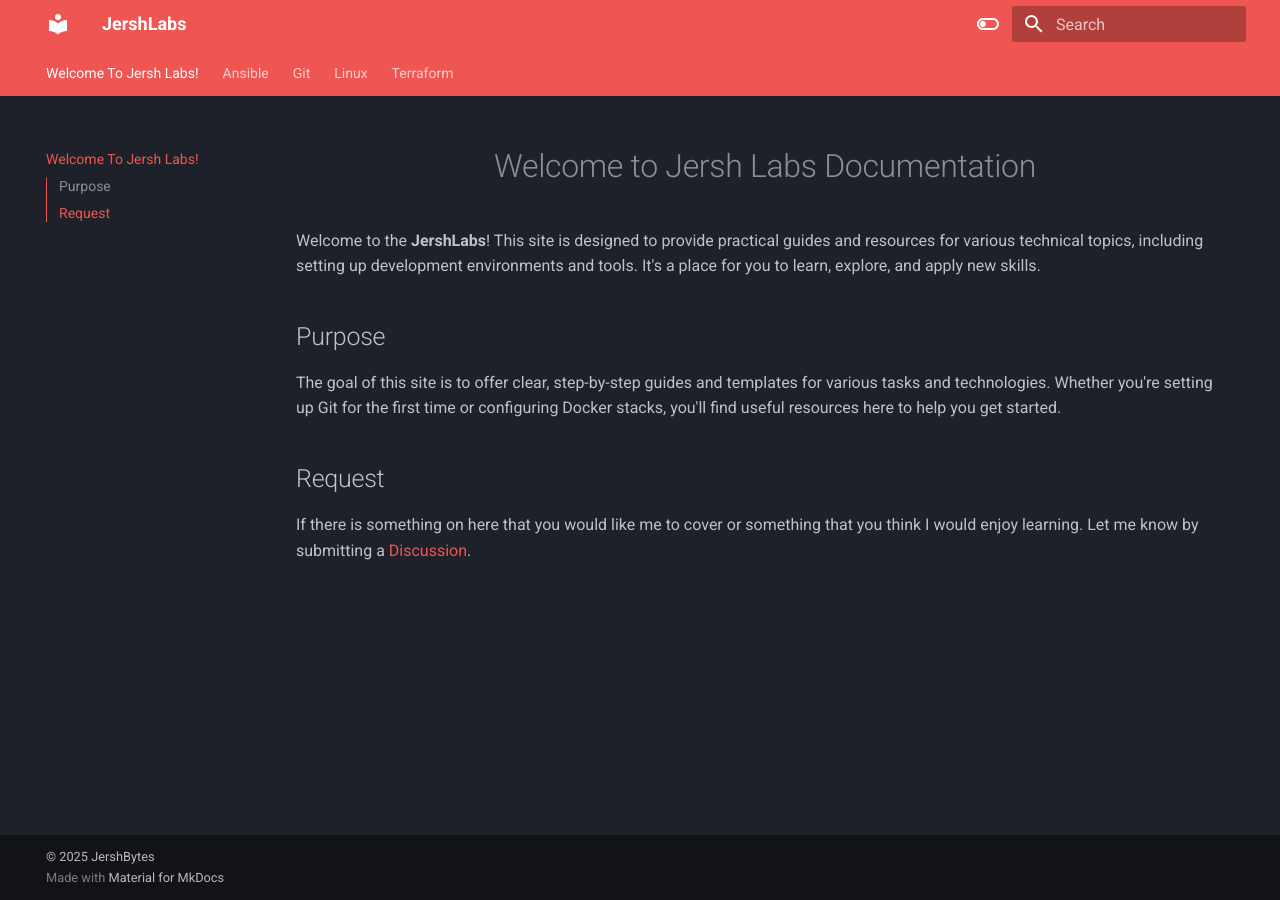
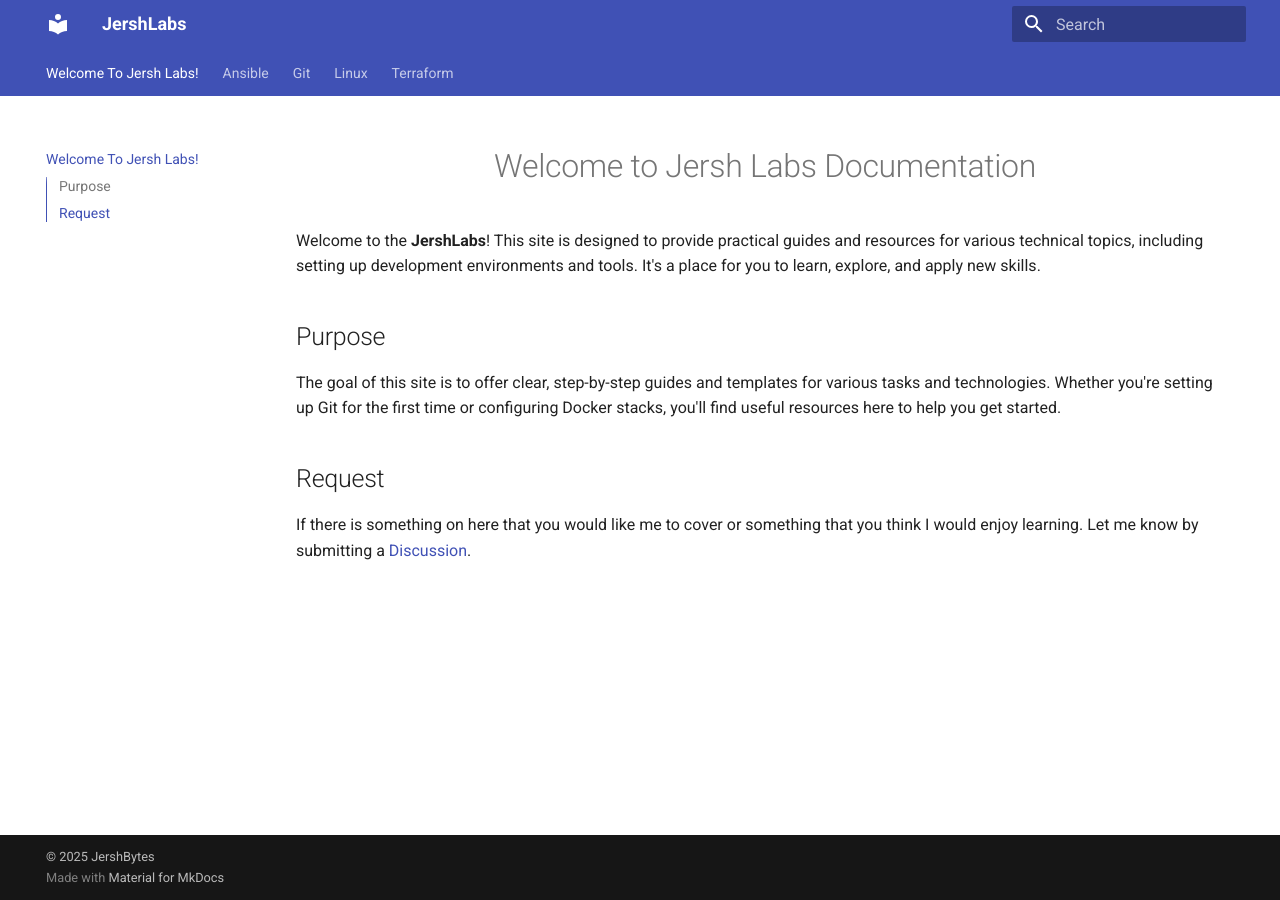
Before and after one commit to jershbytes/labDocs, an MkDocs documentation site: the page built from docs/index.md, in a window 1280 px wide. Built offline with MkDocs 1.6.1 and Material for MkDocs 9.7.7, drawn with Linux system fonts in a browser that asks for light colours.

Commit message:
Update mkdocs.yml

```diff
--- a/mkdocs.yml
+++ b/mkdocs.yml
@@ -13,19 +13,25 @@ theme:
     - content.code.annotation
     - content.code.copy
   language: en
-  palette:
-    - scheme: slate
+palette:
+    - media: "(prefers-color-scheme)"
       toggle:
-        icon: material/toggle-switch-off-outline
-        name: Switch to Alliance mode
-      primary: red
-      accent: purple
-    - scheme: default
+        icon: material/link
+        name: Switch to light mode
+    - media: "(prefers-color-scheme: light)"
+      scheme: default
+      primary: indigo
+      accent: indigo
       toggle:
         icon: material/toggle-switch
-        name: Switch to Horde mode
-      primary: blue
-      accent: lime
+        name: Switch to dark mode
+    - media: "(prefers-color-scheme: dark)"
+      scheme: slate
+      primary: black
+      accent: indigo
+      toggle:
+        icon: material/toggle-switch-off
+        name: Switch to system preference
 
 plugins:
   - social
```
